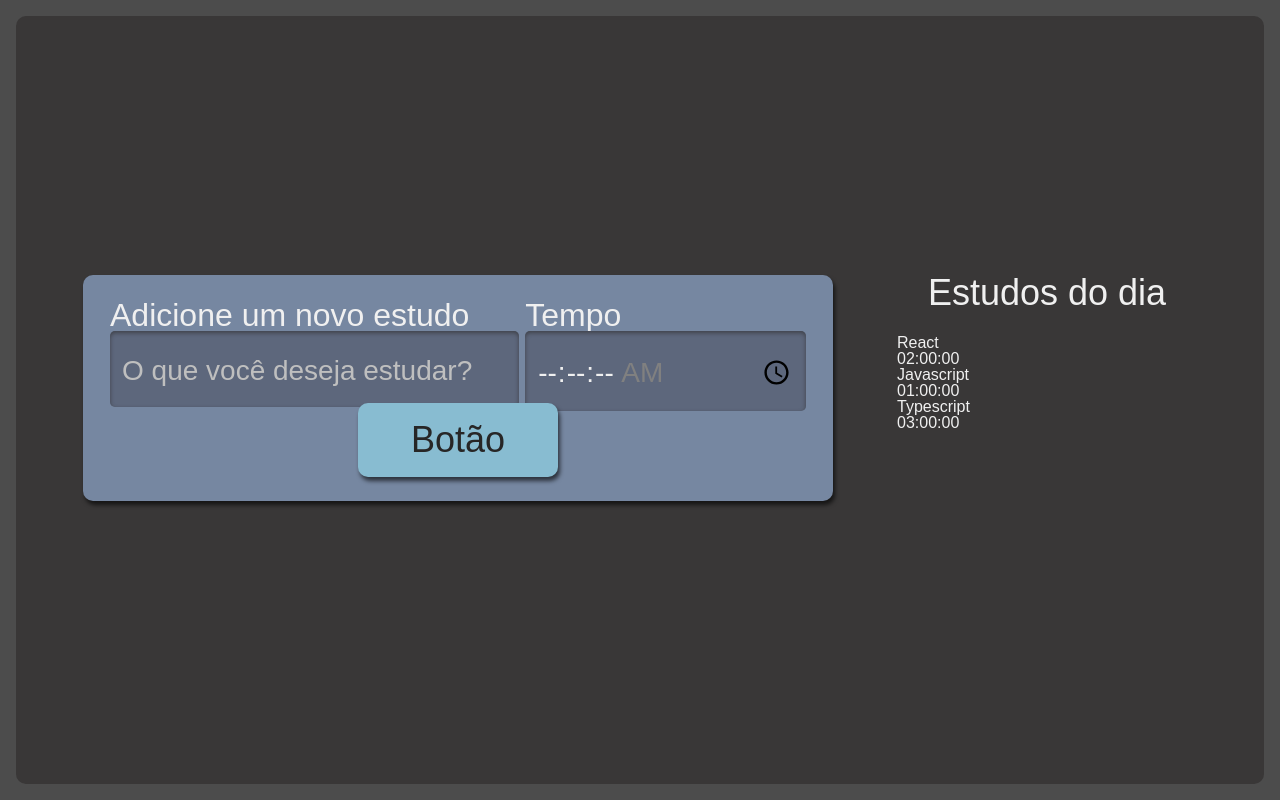
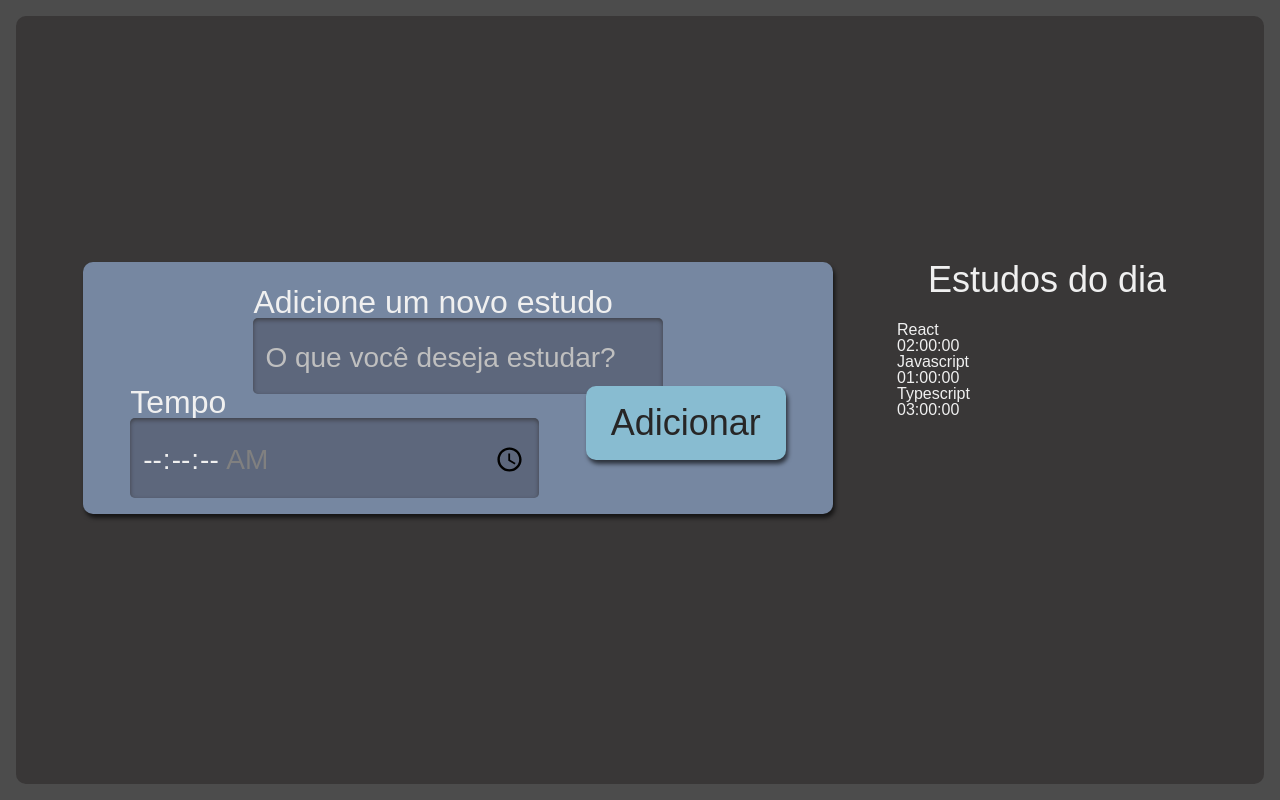
Before and after one commit to ewerton336/React, a React (Create React App) app in the folder alura-studies/: page / in a window 1280 px wide. Built offline with nearby package versions, Linux system fonts and the light colour scheme.

Commit message:
ajustes de design e criação de props de botao

```diff
--- a/alura-studies/package.json
+++ b/alura-studies/package.json
@@ -41,6 +41,7 @@
     ]
   },
   "devDependencies": {
-    "sass": "^1.52.3"
+    "sass": "^1.52.3",
+    "typescript-plugin-css-modules": "^3.4.0"
   }
 }
--- a/alura-studies/src/components/Botao/index.tsx
+++ b/alura-studies/src/components/Botao/index.tsx
@@ -1,14 +1,13 @@
-import React from 'react';
-import './style.scss'
-class Botao extends React.Component{
-    render(){
-
-        return (
-            <button className="botao">
-                   Botão
-            </button>
-        )
-    }
+import React from "react";
+import style from "./Botao.module.scss";
+class Botao extends React.Component<any, any> {
+  render() {
+    return (
+      <div>
+        <button className={style.botao}>{this.props.children}</button>
+      </div>
+    );
+  }
 }
 
 export default Botao;
--- /dev/null
+++ b/alura-studies/src/components/BotaoComProps/BotaoComProps.module.scss
@@ -0,0 +1,25 @@
+.botao {
+    align-self: center;
+    background-color: #88bcd1;
+    border-radius: 10px;
+    box-shadow: 2px 4px 4px #0000009F;
+    color: #272626;
+    cursor: pointer;
+    font-size: 1.25rem;
+    padding: 16px;
+    width: 150px;
+
+    &:active {
+      background-color: #7CA6B7;
+      box-shadow: 2px 2px 4px #0000009F inset;
+    }
+  }
+
+  @media screen and (min-width: 1280px) {
+    .botao {
+      grid-column-start: span 2;
+      justify-self: center;
+      width: 200px;
+      font-size: 2.25rem;
+    }
+  }
--- a/alura-studies/src/components/Formulario/index.tsx
+++ b/alura-studies/src/components/Formulario/index.tsx
@@ -1,12 +1,12 @@
 import React from "react";
 import Botao from "../Botao";
-import './style.scss';
+import style from "./Formulario.module.scss";
 
 class Formulario extends React.Component {
   render() {
     return (
-      <form className="novaTarefa">
-        <div className="inputContainer">
+      <form className={style.novaTarefa}>
+        <div className={style.inputContainer}>
           <label htmlFor="tarefa">
             Adicione um novo estudo
             <input
@@ -18,8 +18,7 @@ class Formulario extends React.Component {
             />
           </label>
         </div>
-
-        <div className="inputContainer">
+        <div className={style.inputContainer}>
           <label htmlFor="tempo">
             Tempo
             <input
@@ -33,7 +32,7 @@ class Formulario extends React.Component {
             />
           </label>
         </div>
-        <Botao />
+        <Botao>Adicionar</Botao>
       </form>
     );
   }
--- a/alura-studies/src/pages/App.tsx
+++ b/alura-studies/src/pages/App.tsx
@@ -1,13 +1,13 @@
-import React from 'react';
-import Formulario from '../components/Formulario';
-import Lista from '../components/Lista';
-import './style.scss'
+import React from "react";
+import Formulario from "../components/Formulario";
+import Lista from "../components/Lista";
+import style from "./App.module.scss";
 
 function App() {
   return (
-    <div className="AppStyle">
-    <Formulario/>
-    <Lista/>
+    <div className={style.AppStyle}>
+      <Formulario />
+      <Lista />
     </div>
   );
 }
--- a/alura-studies/tsconfig.json
+++ b/alura-studies/tsconfig.json
@@ -18,7 +18,8 @@
     "resolveJsonModule": true,
     "isolatedModules": true,
     "noEmit": true,
-    "jsx": "react-jsx"
+    "jsx": "react-jsx",
+    "plugins": [{"name": "typescript-plugin-css-modules"}]
   },
   "include": [
     "src"
```
Also changed, not shown: alura-studies/src/components/BotaoComProps/index.tsx (added, +13 -0 lines), alura-studies/src/components/Botao/Botao.module.scss (renamed from alura-studies/src/components/Botao/style.scss), alura-studies/src/components/Formulario/Formulario.module.scss (renamed from alura-studies/src/components/Formulario/style.scss), alura-studies/src/pages/App.module.scss (renamed from alura-studies/src/pages/style.scss), alura-studies/src/readme.md (added), 1 other file (tests, documents, lock files or other folders).
